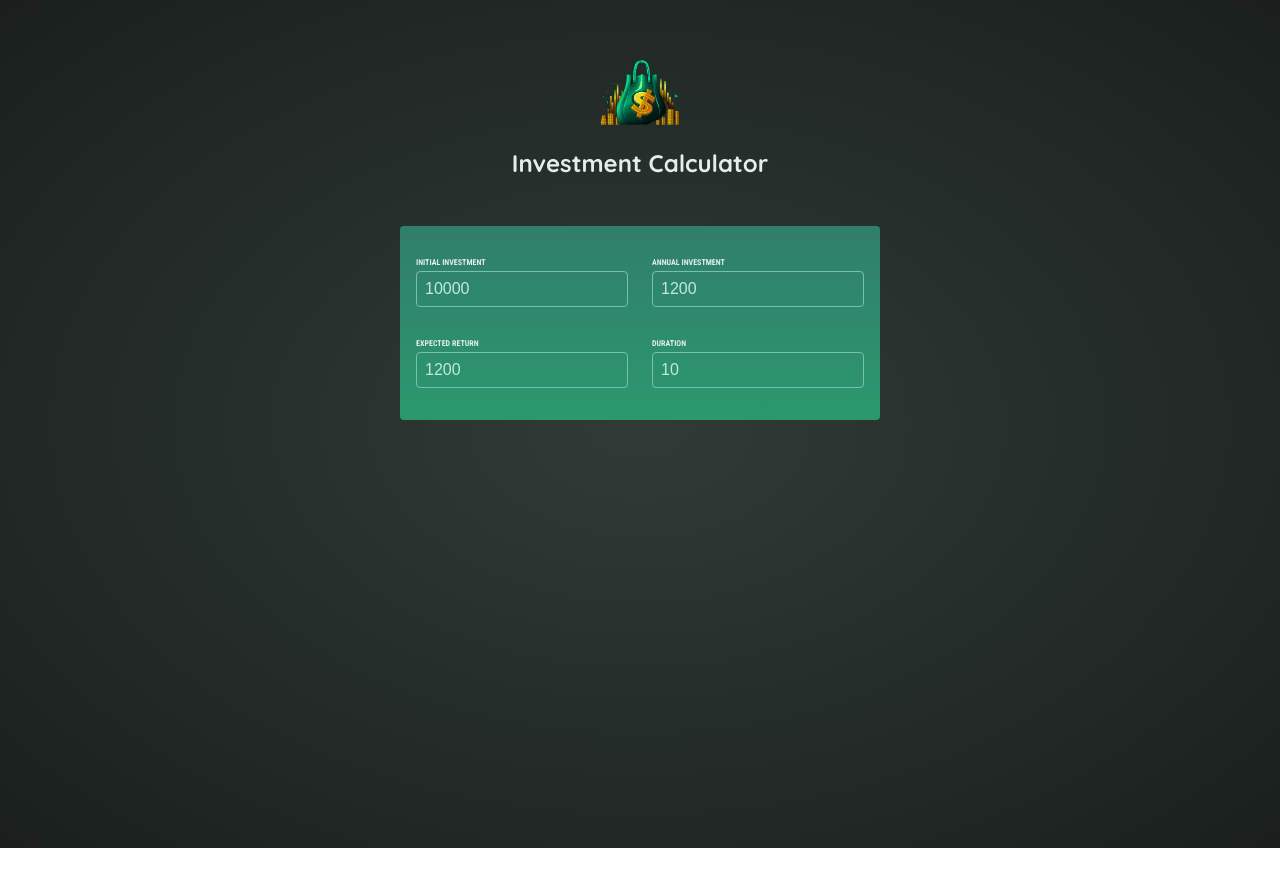
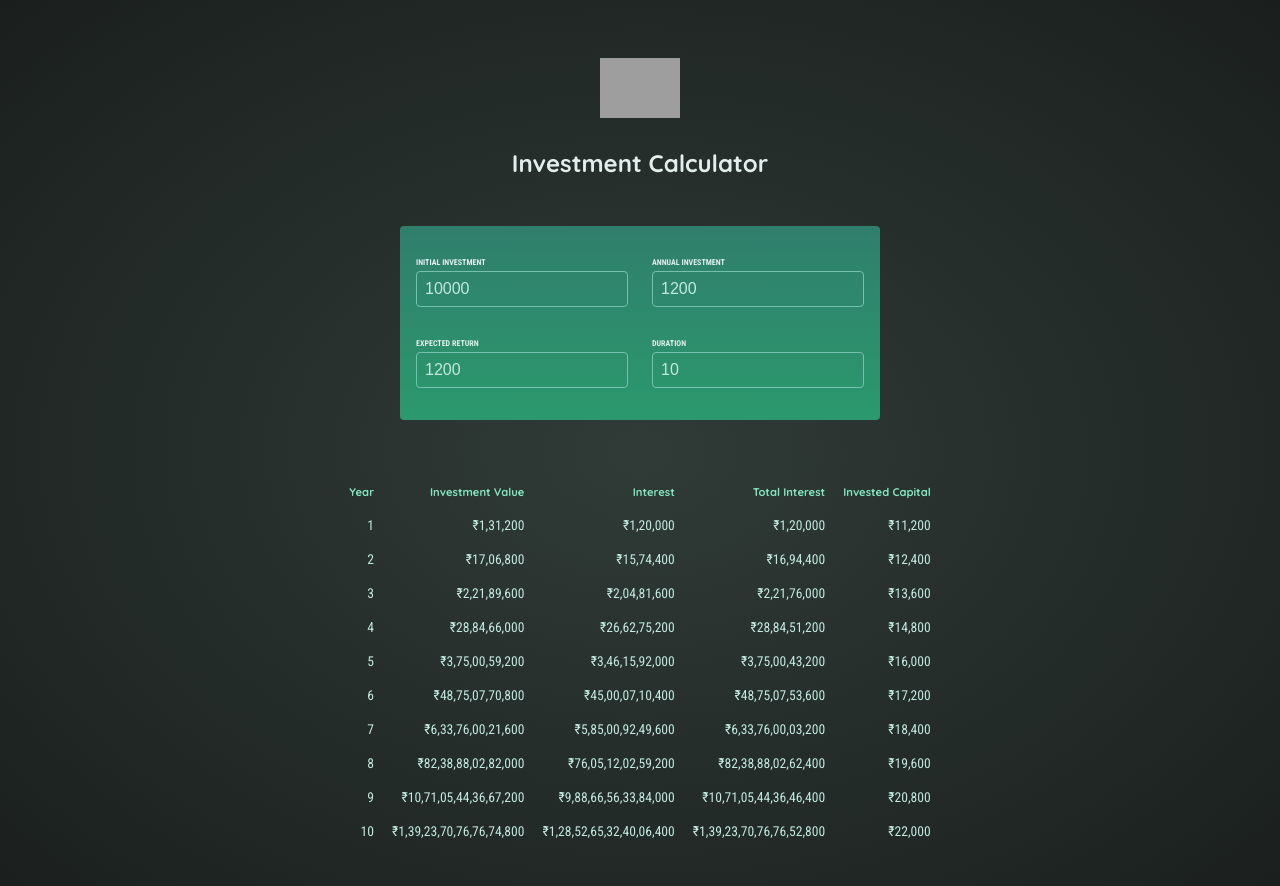
Before and after one commit to SpandanChetia/Investment-Calculator, a React (Vite) app: page / in a window 1280 px wide. Shown: the top 886 px of the page. Before the commit the page ends 848 px from the top, so only its background shows below. Built offline with nearby package versions, Linux system fonts and the light colour scheme; grey boxes are pictures that could not be loaded.

Commit message:
Files added

```diff
--- a/index.html
+++ b/index.html
@@ -4,7 +4,7 @@
     <meta charset="UTF-8" />
     <link rel="icon" type="image/svg+xml" href="/investment-calculator-logo.png" />
     <meta name="viewport" content="width=device-width, initial-scale=1.0" />
-    <title>React Investment Calculator</title>
+    <title>Investment Calculator</title>
   </head>
   <body>
     <div id="root"></div>
--- a/src/App.jsx
+++ b/src/App.jsx
@@ -1,13 +1,14 @@
 import { useState } from "react";
 import Header from "./components/Header.jsx";
 import UserInput from "./components/UserInput.jsx";
+import Results from "./components/Results.jsx";
 
 function App() {
   const [userInput, setUserInput] =
     useState({
-        initialInv : 10000,
-        annualInv : 1200,
-        expectedRet : 1200,
+        initialInvestment : 10000,
+        annualInvestment : 1200,
+        expectedReturn : 1200,
         duration : 10,
     });
 
@@ -15,7 +16,7 @@ function App() {
     setUserInput(prevInp=>{
         return {
             ...prevInp,
-            [inputIdentifier] : newValue
+            [inputIdentifier] : +newValue
         };
     });
   }
@@ -23,6 +24,7 @@ function App() {
     <>
       <Header />
       <UserInput userInput={userInput} onChange={handleChange}/>
+      <Results input={userInput}/>
     </>
   );
 }
--- a/src/components/Header.jsx
+++ b/src/components/Header.jsx
@@ -1,4 +1,4 @@
-import logo from "../assets/investment-calculator-logo.png";
+import logo from "../assets/icon.avif";
 
 export default function Header() {
   return (
--- a/src/components/Results.jsx
+++ b/src/components/Results.jsx
@@ -1,3 +1,33 @@
-export default function Results({input}) {
-    return <p>Results...</p>
+import { calculateInvestmentResults, formatter } from '../util/investment.js';
+
+export default function Results({ input }) {
+  const resultsData = calculateInvestmentResults(input);
+    const initialInv = resultsData[0].valueEndOfYear - resultsData[0].interest - resultsData[0].annualInvestment;
+  return (
+    <table id="result">
+      <thead>
+        <tr>
+          <th>Year</th>
+          <th>Investment Value</th>
+          <th>Interest</th>
+          <th>Total Interest</th>
+          <th>Invested Capital</th>
+        </tr>
+      </thead>
+      <tbody>
+        {resultsData.map((yearData) => {
+        const totalInterest = yearData.valueEndOfYear - yearData.annualInvestment * yearData.year - initialInv;
+        const totalAmountInv = yearData.valueEndOfYear - totalInterest;
+        return(
+            <tr key={yearData.year}>
+              <td>{yearData.year}</td>
+              <td>{formatter.format(yearData.valueEndOfYear)}</td>
+              <td>{formatter.format(yearData.interest)}</td>
+              <td>{formatter.format(totalInterest)}</td>
+              <td>{formatter.format(totalAmountInv)}</td>
+            </tr>
+        )})}
+      </tbody>
+    </table>
+  );
 }
--- a/src/components/UserInput.jsx
+++ b/src/components/UserInput.jsx
@@ -1,22 +1,22 @@
 import {useState} from 'react';
 
-export default function UserInput({onChange, userInput}) {
+export default function UserInput({userInput, onChange}) {
     return (
     <section id="user-input">
         <div className="input-group">
             <p>
                 <label>Initial Investment</label>
-                <input type="number" value={userInput.initialInv} onChange={(event) => onChange('initialInv', event.target.value)} required />
+                <input type="number" value={userInput.initialInvestment} onChange={(event) => onChange('initialInvestment', event.target.value)} required />
             </p>
             <p>
                 <label>Annual Investment</label>
-                <input type="number" value={userInput.annualInv} onChange={(event) => onChange('annualInv', event.target.value)} required/>
+                <input type="number" value={userInput.annualInvestment} onChange={(event) => onChange('annualInvestment', event.target.value)} required/>
             </p>
         </div>
         <div className="input-group">
             <p>
                 <label>Expected Return</label>
-                <input type="number" value={userInput.expectedRet} onChange={(event) => onChange('expectedRet', event.target.value)} required/>
+                <input type="number" value={userInput.expectedReturn} onChange={(event) => onChange('expectedReturn', event.target.value)} required/>
             </p>
             <p>
                 <label>Duration</label>
--- a/src/util/investment.js
+++ b/src/util/investment.js
@@ -30,9 +30,9 @@ export function calculateInvestmentResults({
 // The browser-provided Intl API is used to prepare a formatter object
 // This object offers a "format()" method that can be used to format numbers as currency
 // Example Usage: formatter.format(1000) => yields "$1,000"
-export const formatter = new Intl.NumberFormat('en-US', {
+export const formatter = new Intl.NumberFormat('en-IN', {
   style: 'currency',
-  currency: 'USD',
+  currency: 'INR',
   minimumFractionDigits: 0,
   maximumFractionDigits: 0,
 });
```
Also changed, not shown: public/icon.avif (added).
